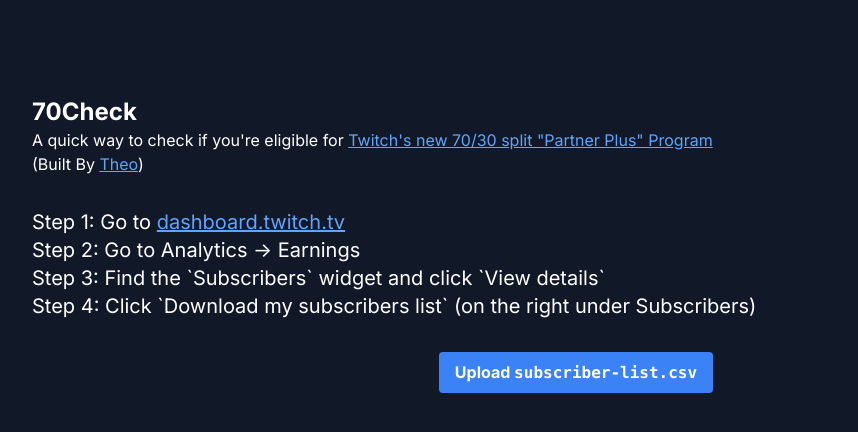
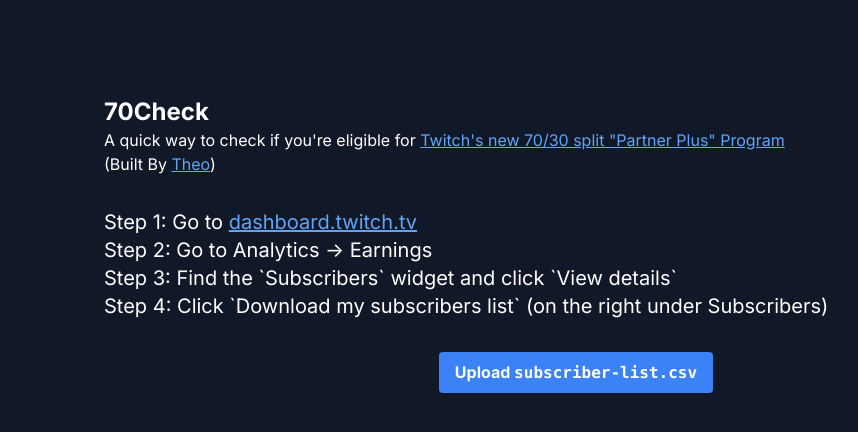
Before and after one commit to t3dotgg/70check, a Next.js app: page / in a window 1280 px wide. Shown: the top 432 px of the page, without its empty margins (64-922 px from the left). Built offline with nearby package versions, Linux system fonts and the light colour scheme.

Commit message:
fix container width, padding on smaller viewports

```diff
--- a/src/app/page.tsx
+++ b/src/app/page.tsx
@@ -86,7 +86,7 @@
 
 export default function Home() {
   return (
-    <main className="flex flex-col p-24">
+    <main className="flex flex-col max-w-5xl p-10 md:py-24 mx-auto">
       <div>
         <h1 className="text-2xl font-bold">70Check</h1>
       </div>
```
